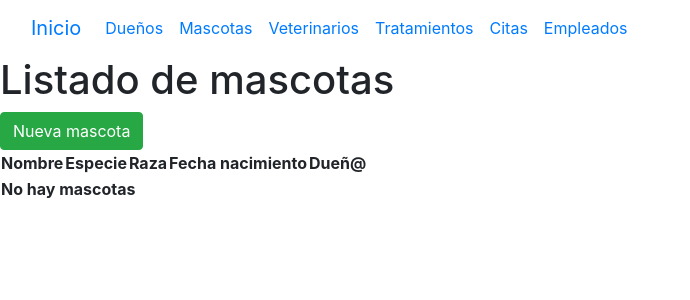
After one commit to jaimecorg/proyectoHLC, a Symfony app: template templates/mascota/listar.html.twig in a window 1280 px wide. The commit adds this page. Shown: the top 300 px of the page, without its empty margins (0-690 px from the left). Run offline with Twig, Linux system fonts and the light colour scheme; the template is opened without the code that fills it, so the values that code supplies are empty; some libraries are stand-ins or nearby versions.

Commit message:
Completado dueños e implementación de mascotas

```diff
--- a/templates/base.html.twig
+++ b/templates/base.html.twig
@@ -3,10 +3,9 @@
     <head>
         <meta charset="UTF-8">
         <title>{% block title %}Welcome!{% endblock %}</title>
-        <link rel="stylesheet" href="https://cdn.jsdelivr.net/npm/bootstrap@4.6.0/dist/css/
-bootstrap.min.css" crossorigin="anonymous">
-        {# Run `composer require symfony/webpack-encore-bundle`
-           and uncomment the following Encore helpers to start using Symfony UX #}
+        <link rel="stylesheet" href="https://cdn.jsdelivr.net/npm/bootstrap@4.6.0/dist/css/bootstrap.min.css" crossorigin="anonymous">
+        <script src="https://cdn.jsdelivr.net/npm/bootstrap@5.3.0-alpha3/dist/js/bootstrap.bundle.min.js" integrity="sha384-ENjdO4Dr2bkBIFxQpeoTz1HIcje39Wm4jDKdf19U8gI4ddQ3GYNS7NTKfAdVQSZe" crossorigin="anonymous"></script>
+
         {% block stylesheets %}
             {#{{ encore_entry_link_tags('app') }}#}
         {% endblock %}
@@ -16,6 +15,37 @@ bootstrap.min.css" crossorigin="anonymous">
         {% endblock %}
     </head>
     <body>
+        <nav class="navbar navbar-expand-lg bg-body-tertiary">
+            <div class="container-fluid">
+                <a class="navbar-brand" href="{{ path('duenio_listar') }}">Inicio</a>
+                <button class="navbar-toggler" type="button" data-bs-toggle="collapse" data-bs-target="#navbarSupportedContent" aria-controls="navbarSupportedContent" aria-expanded="false" aria-label="Toggle navigation">
+                    <span class="navbar-toggler-icon"></span>
+                </button>
+                <div class="collapse navbar-collapse" id="navbarSupportedContent">
+                    <ul class="navbar-nav me-auto mb-2 mb-lg-0">
+                        <li class="nav-item">
+                            <a class="nav-link active" aria-current="page" href="{{ path('duenio_listar') }}">Dueños</a>
+                        </li>
+                        <li class="nav-item">
+                            <a class="nav-link active" aria-current="page" href="{{ path('mascota_listar') }}">Mascotas</a>
+                        </li>
+                        <li class="nav-item">
+                            <a class="nav-link active" aria-current="page" href="{{ path('veterinario_listar') }}">Veterinarios</a>
+                        </li>
+                        <li class="nav-item">
+                            <a class="nav-link active" aria-current="page" href="{{ path('veterinario_listar') }}">Tratamientos</a>
+                        </li>
+                        <li class="nav-item">
+                            <a class="nav-link active" aria-current="page" href="{{ path('veterinario_listar') }}">Citas</a>
+                        </li>
+                        <li class="nav-item">
+                            <a class="nav-link active" aria-current="page" href="{{ path('veterinario_listar') }}">Empleados</a>
+                        </li>
+                    </ul>
+                </div>
+            </div>
+        </nav>
+
         {% block body %}{% endblock %}
     </body>
 </html>
--- a/templates/duenio/eliminar.html.twig
+++ b/templates/duenio/eliminar.html.twig
@@ -2,9 +2,7 @@
 
 {% block body %}
 
-    <h1>
-        Eliminar dueño
-    </h1>
+    <h1>Eliminar dueño</h1>
 
     <div class="alert alert-warning">
         ¿Está seguro de que desea eliminar el dueño {{ duenio.nombre }}? La operación no se puede deshacer.
--- a/templates/duenio/listar.html.twig
+++ b/templates/duenio/listar.html.twig
@@ -33,7 +33,7 @@
                             </button>
                             <ul class="dropdown-menu">
                                 {% for mascota in duenio.mascota %}
-                                    <li><a class="dropdown-item" href="#">{{ mascota.nombre }}</a></li>
+                                    <li><a class="dropdown-item" href="{{ path('mascota_modificar', {'id': mascota.id}) }}">{{ mascota.nombre }}</a></li>
                                 {% endfor %}
                             </ul>
                         </div>
--- /dev/null
+++ b/templates/mascota/listar.html.twig
@@ -0,0 +1,42 @@
+{% extends 'base.html.twig' %}
+
+{% block body %}
+    <h1>Listado de mascotas </h1>
+
+    <a href="{{ path('mascota_nueva') }}" class="btn btn-success">Nueva mascota</a>
+
+    <table>
+        <thead>
+        <tr>
+            <th>Nombre</th>
+            <th>Especie</th>
+            <th>Raza</th>
+            <th>Fecha nacimiento</th>
+            <th>Dueñ@</th>
+            <th></th>
+            <th></th>
+        </tr>
+        </thead>
+        <tbody>
+            {% for mascota in mascotas %}
+                <tr>
+                    <td>{{ mascota.nombre }}</td>
+                    <td>{{ mascota.especie }}</td>
+                    <td>{{ mascota.raza }}</td>
+                    <td>{{ mascota.fechaNacimiento ? mascota.fechaNacimiento | date('d/m/Y') }}</td>
+                    <td>
+                        {% for duenio in mascota.duenio %}
+                            <li>{{ duenio.nombre }}</li>
+                        {% endfor %}
+                    </td>
+                    <td><a href="{{ path('mascota_modificar', {'id': mascota.id}) }}" class="btn btn-info">Modificar</a></td>
+                    <td><a href="{{ path('mascota_eliminar', {'id': mascota.id}) }}" class="btn btn-danger">Eliminar</a></td>
+                </tr>
+            {% else %}
+                <tr>
+                    <th colspan="5">No hay mascotas</th>
+                </tr>
+            {% endfor %}
+        </tbody>
+    </table>
+{% endblock %}
```
Also changed, not shown: src/Controller/MascotaController.php (added, +77 -0 lines), src/Form/MascotaType.php (added, +28 -0 lines), src/Repository/MascotaRepository.php (+8 -0 lines), templates/mascota/eliminar.html.twig (added, +15 -0 lines), templates/mascota/modificar.html.twig (added, +23 -0 lines).
